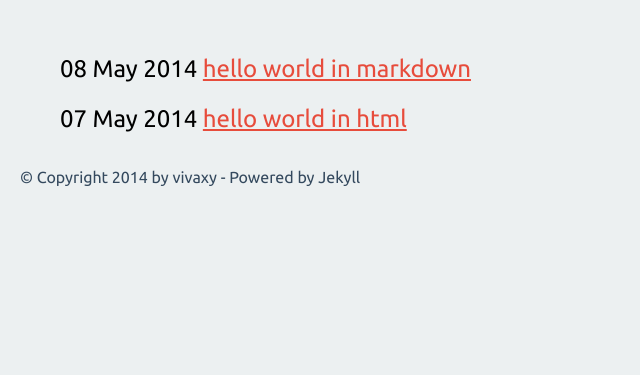
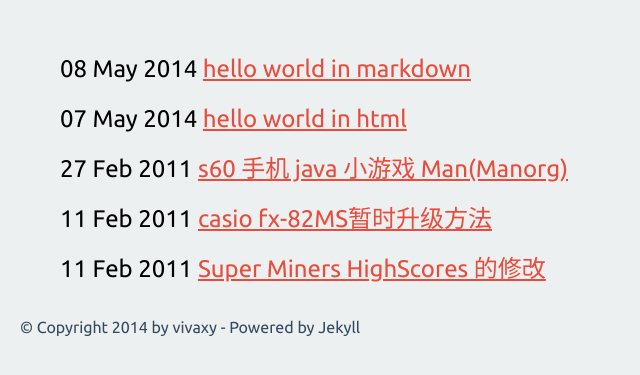
Before and after one commit to vivaxyblog/vivaxyblog.github.io, a Jekyll site: the page built from index.html, in a window 1280 px wide. Shown: the top 375 px of the page, without its empty margins (0-640 px from the left). Built offline with Jekyll 4.4.1, drawn with Linux system fonts in a browser that asks for light colours.

Commit message:
20140508;

```diff
--- /dev/null
+++ b/_posts/2011-02-11-casio-fx-82MS.md
@@ -0,0 +1,14 @@
+---
+layout: post
+title: casio fx-82MS暂时升级方法
+---
+#{{ page.title }}
+
+按shift + 7 + on，按4次shift，如果左边显示25，则输入组合13，如果左边显示20，则输入组合53。
+按mode，按3，按1（进入lin模式），按1，按42次m+（存入40个1的数据，然后切到选择是否关闭edit的对话界面），按2（选择esc），按↑（切到第40个数据freq的编辑界面），输入组合（按上面的方法选择1313131...还是5353535...）直到满，按两次=（切到选择是否关闭edit的对话界面），按0（貌似没反应，但是一定要按），按1（界面上有个1，光标在1很后面的位置，大功告成！），按mode进入模式选择界面即可。
+暂时升级为fx-911es，[说明书][1]。
+
+*{{ page.date | date_to_string }}*
+
+
+  [1]: http://file.casio.com.cn/resource/files/support/cal/support/Manual/fx-991ES.pdf
--- /dev/null
+++ b/_posts/2011-02-27-s60-java-Man(Manorg).md
@@ -0,0 +1,14 @@
+---
+layout: post
+title: s60 手机 java 小游戏 Man(Manorg)
+---
+#{{ page.title }}
+
+拨号/确定/5：暂定/开始
+
+上下左右/2468：方向键
+
+分数存档：
+`*:/Private/100012a5/DBS_10204058_1C0Mmdt#oyil+#N2ilcrKg92M3A-`
+
+*{{ page.date | date_to_string }}*
--- a/_posts/2014-05-07-hello-world-in-html.html
+++ b/_posts/2014-05-07-hello-world-in-html.html
@@ -3,5 +3,6 @@ layout: post
 title: hello world in html
 ---
 <h2>{{ page.title }}</h2>
-<p>my test blog</p>
+<p>my test post</p>
+
 <p>{{ page.date | date_to_string }}</p>
--- a/index.html
+++ b/index.html
@@ -3,7 +3,7 @@ layout: default
 title: vivaxy
 ---
 <ul>
-{% for post in site.posts %}
-<li>{{ post.date | date_to_string }} <a href="{{ site.baseurl }}{{ post.url }}">{{ post.title }}</a></li>
+{% for page_ in site.posts %}
+<li>{{ page_.date | date_to_string }} <a href="{{ site.baseurl }}{{ page_.url }}">{{ page_.title }}</a></li>
 {% endfor %}
 </ul>
```
Also changed, not shown: _posts/2011-02-11-Super-Miners-HighScores.md (added, +74 -0 lines), _posts/2014-05-08-hello-world-in-markdown.md (+3 -4 lines).
